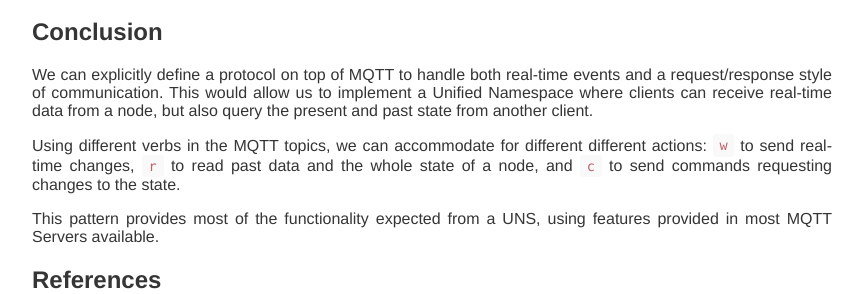
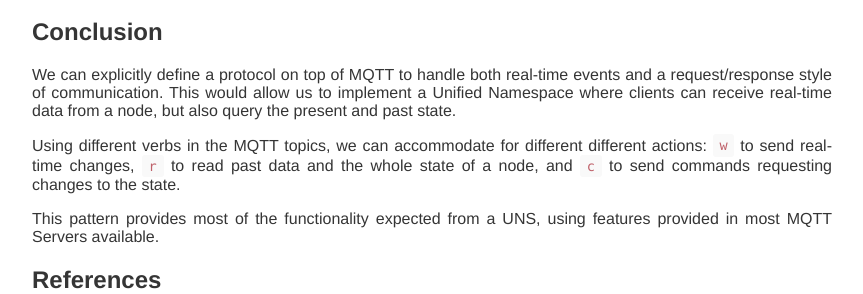
Before and after one commit to frankovacevich/homepage, a Jekyll site: the page built from _posts/2024-06-08-Functional Nodes in UNS with MQTT.md, in a window 1280 px wide and 900 px high, scrolled down 2754 px. Shown: the part 220-514 px from the top of the window, without its empty margins (208-1071 px from the left). Built offline with Jekyll 4.4.1, drawn with Linux system fonts in a browser that asks for light colours; our own code applies the rules of GitHub Pages for plain Markdown files.

Commit message:
Minor fix

```diff
--- a/_posts/2024-06-08-Functional Nodes in UNS with MQTT.md
+++ b/_posts/2024-06-08-Functional Nodes in UNS with MQTT.md
@@ -62,7 +62,7 @@ Read Messages allow then a client to know the full state, present and past, of a
 
 ## Conclusion
 
-We can explicitly define a protocol on top of MQTT to handle both real-time events and a request/response style of communication. This would allow us to implement a Unified Namespace where clients can receive real-time data from a node, but also query the present and past state from another client.
+We can explicitly define a protocol on top of MQTT to handle both real-time events and a request/response style of communication. This would allow us to implement a Unified Namespace where clients can receive real-time data from a node, but also query the present and past state.
 
 Using different verbs in the MQTT topics, we can accommodate for different different actions: `w` to send real-time changes, `r` to read past data and the whole state of a node, and `c` to send commands requesting changes to the state.
 
```
